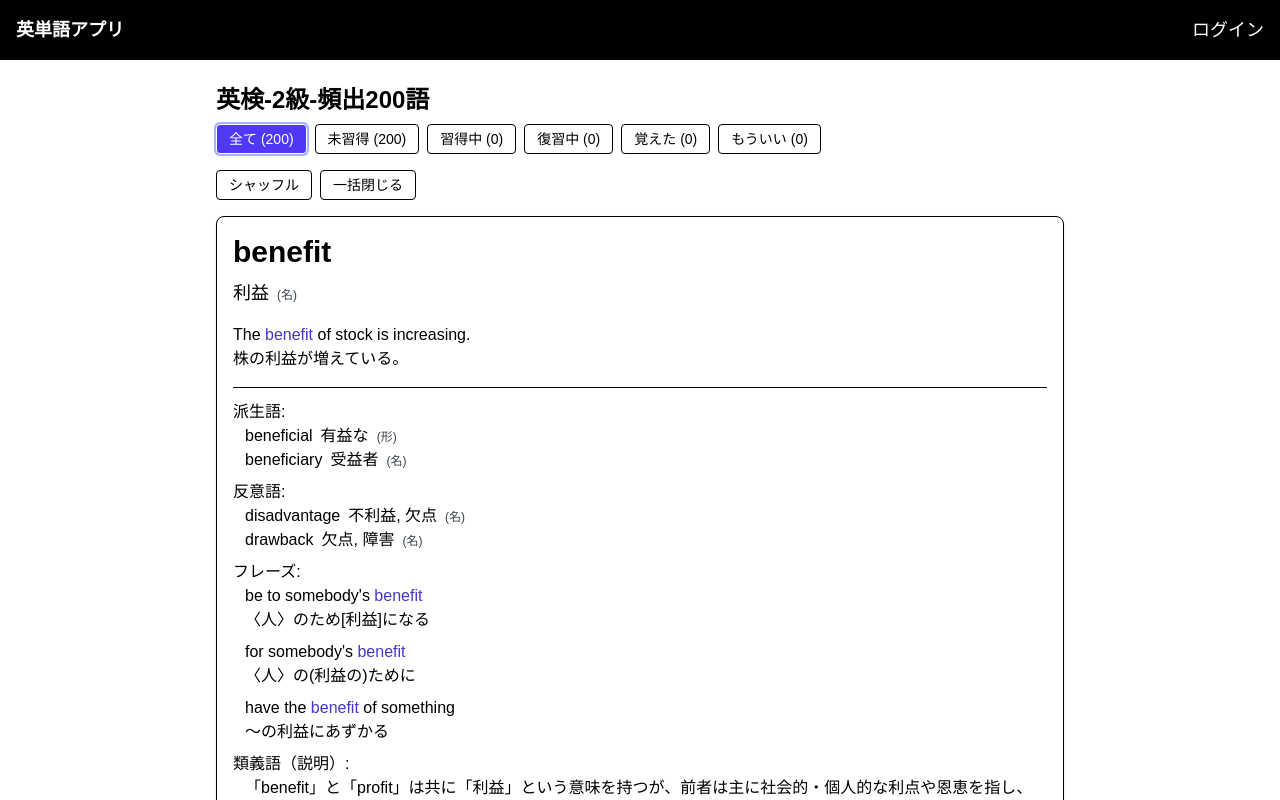
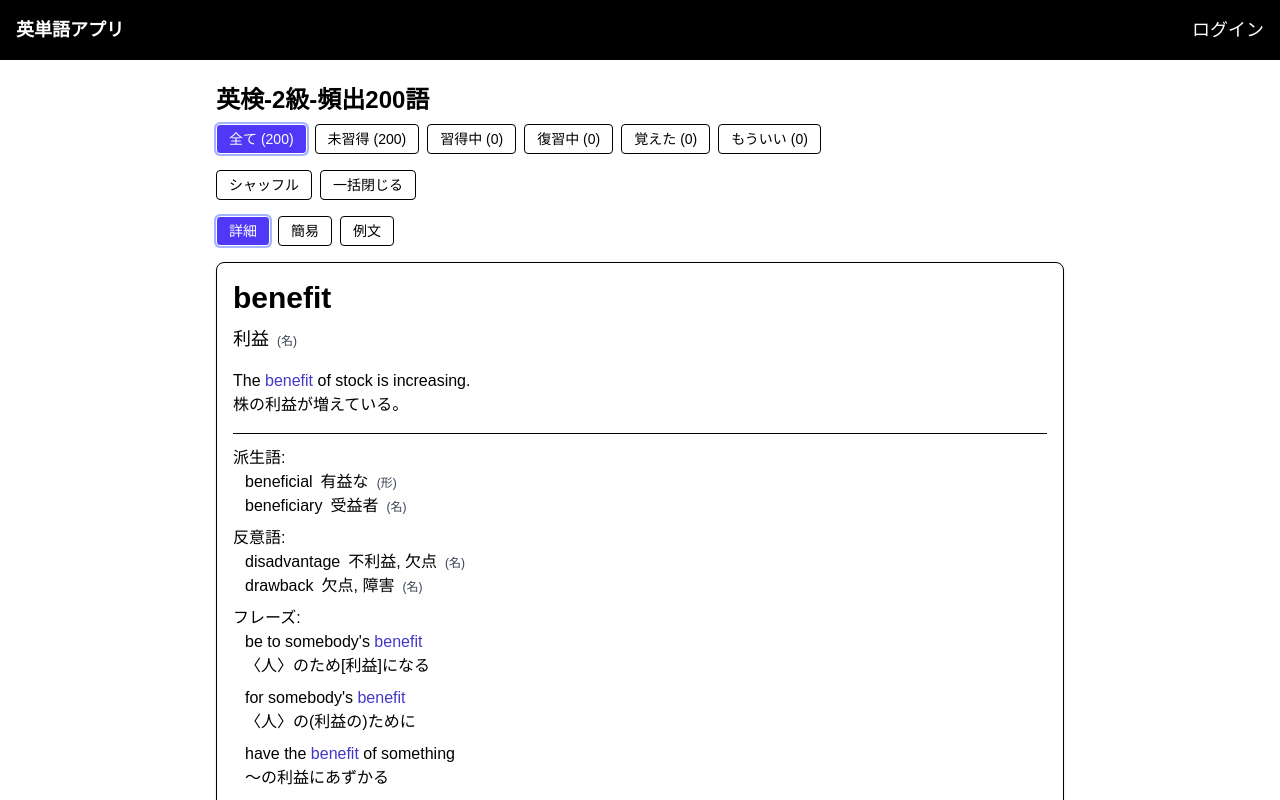
Before and after one commit to r77tchan/word, a Next.js app: page /list in a window 1280 px wide. Both pictures are taken after a click on the button "一括開く". Shown: the top 800 px of the page. Built offline with nearby package versions, Linux system fonts and the light colour scheme.

Commit message:
簡易、例文モード追加

```diff
--- a/app/list/page.tsx
+++ b/app/list/page.tsx
@@ -200,6 +200,31 @@ function FilterButton({ label, count, isActive, onClick }: FilterButtonProps) {
   );
 }
 
+// 表示モード
+type DisplayMode = "detail" | "simple" | "examples";
+
+type ModeButtonProps = {
+  label: string;
+  isActive: boolean;
+  onClick: () => void;
+};
+
+function ModeButton({ label, isActive, onClick }: ModeButtonProps) {
+  return (
+    <button
+      className={cx(
+        "border-fore rounded border px-3 py-1 text-sm select-none hover:cursor-pointer",
+        isActive
+          ? "bg-indigo-600 text-white ring-2 ring-indigo-300 hover:bg-indigo-700"
+          : "bg-background hover:bg-gray-back",
+      )}
+      onClick={onClick}
+    >
+      {label}
+    </button>
+  );
+}
+
 type CardItemProps = {
   item: Item;
   revealed: boolean;
@@ -211,6 +236,9 @@ type CardItemProps = {
   bulkMoveMode?: boolean;
   selected?: boolean;
   onToggleSelect?: (id: string) => void;
+  // 表示モード
+  mode: DisplayMode;
+  onChangeItemMode: (id: string, mode: DisplayMode) => void;
 };
 
 function CardItem({
@@ -223,6 +251,8 @@ function CardItem({
   bulkMoveMode = false,
   selected = false,
   onToggleSelect,
+  mode,
+  onChangeItemMode,
 }: CardItemProps) {
   const pointerDownRef = React.useRef<{ x: number; y: number } | null>(null);
 
@@ -269,6 +299,16 @@ function CardItem({
             revealed ? "items-start" : "items-center",
           )}
         >
+          {mode === "examples" ? (
+            !revealed ? (
+              <div className="flex flex-col gap-1 text-lg sm:text-xl">
+                {item.example && <div>{renderPipeText(item.example)}</div>}
+                {item.json?.other_examples?.map((ex, idx) => (
+                  <div key={idx}>{renderPipeText(ex.english)}</div>
+                ))}
+              </div>
+            ) : null
+          ) : (
             <button
               type="button"
               className={cx(
@@ -284,11 +324,15 @@ function CardItem({
             >
               {renderPipeText(item.english)}
             </button>
+          )}
         </div>
       </div>
 
       {revealed && (
         <div className="cursor-text select-text">
+          {/* 表示モード: detail / simple / examples */}
+          {(mode === "detail" || mode === "simple") && (
+            <>
               {item.translation && (
                 <div className="mb-4 text-lg">
                   <div>
@@ -339,15 +383,20 @@ function CardItem({
 
                 {item.json?.other_examples?.map((ex, idx) => (
                   <div key={idx}>
-                <div className="text-base">{renderPipeText(ex.english)}</div>
+                    <div className="text-base">
+                      {renderPipeText(ex.english)}
+                    </div>
                     <div className="text-base">
                       {renderPipeText(ex.translation)}
                     </div>
                   </div>
                 ))}
               </div>
+            </>
+          )}
 
-          {item.json &&
+          {mode === "detail" &&
+            item.json &&
             ((item.json.derivatives?.length ?? 0) > 0 ||
               (item.json.antonyms?.length ?? 0) > 0 ||
               (item.json.phrases?.length ?? 0) > 0 ||
@@ -404,8 +453,39 @@ function CardItem({
               </div>
             )}
 
-          {/* 下部操作エリアを左右に分割: 左=閉じる, 右=ステータス */}
-          <div className="mt-3 flex items-center justify-between">
+          {mode === "examples" && (
+            <div className="mb-2 space-y-2">
+              {(item.example || item.example_translation) && (
+                <div>
+                  {item.example && (
+                    <div className="text-lg sm:text-xl">
+                      {renderPipeText(item.example)}
+                    </div>
+                  )}
+                  {item.example_translation && (
+                    <div className="text-lg sm:text-xl">
+                      {renderPipeText(item.example_translation)}
+                    </div>
+                  )}
+                </div>
+              )}
+
+              {item.json?.other_examples?.map((ex, idx) => (
+                <div key={idx}>
+                  <div className="text-lg sm:text-xl">
+                    {renderPipeText(ex.english)}
+                  </div>
+                  <div className="text-lg sm:text-xl">
+                    {renderPipeText(ex.translation)}
+                  </div>
+                </div>
+              ))}
+            </div>
+          )}
+
+          {/* 下部操作エリア: 左=閉じる, 中=モードボタン, 右=ステータス */}
+          <div className="mt-3 flex flex-col gap-2 sm:flex-row sm:items-center sm:justify-between">
+            <div className="flex items-center gap-2">
               <button
                 type="button"
                 className="bg-background border-foreground hover:bg-gray-back rounded border px-3 py-1 text-sm select-none hover:cursor-pointer active:scale-105 active:border-white active:bg-amber-200 active:ring-2 active:ring-indigo-300"
@@ -418,6 +498,32 @@ function CardItem({
               >
                 閉じる
               </button>
+
+              {/* 個別モード切替ボタン */}
+              <div className="flex items-center gap-1">
+                <ModeButton
+                  label="詳細"
+                  isActive={mode === "detail"}
+                  onClick={() =>
+                    !bulkMoveMode && onChangeItemMode(item.id, "detail")
+                  }
+                />
+                <ModeButton
+                  label="簡易"
+                  isActive={mode === "simple"}
+                  onClick={() =>
+                    !bulkMoveMode && onChangeItemMode(item.id, "simple")
+                  }
+                />
+                <ModeButton
+                  label="例文"
+                  isActive={mode === "examples"}
+                  onClick={() =>
+                    !bulkMoveMode && onChangeItemMode(item.id, "examples")
+                  }
+                />
+              </div>
+            </div>
 
             <div className="flex items-center gap-2">
               <span
@@ -478,6 +584,12 @@ export default function ListPage() {
   // 追加: 一括移動モードと選択状態
   const [bulkMoveMode, setBulkMoveMode] = useState<boolean>(false);
   const [selected, setSelected] = useState<Record<string, boolean>>({});
+  // 表示モード: グローバルと個別
+  const [globalDisplayMode, setGlobalDisplayMode] =
+    useState<DisplayMode>("detail");
+  const [itemDisplayModes, setItemDisplayModes] = useState<
+    Record<string, DisplayMode>
+  >({});
 
   // open only — 再タップで閉じないようにする
   const toggleReveal = useCallback((id: string) => {
@@ -758,6 +870,34 @@ export default function ListPage() {
           {/* 非表示カウントは表示していません（要望により非表示） */}
         </div>
 
+        {/* 表示モードトグル（フィルタボタンと同じスタイル） */}
+        <div className="mb-4 flex flex-wrap items-center gap-2">
+          <ModeButton
+            label="詳細"
+            isActive={globalDisplayMode === "detail"}
+            onClick={() => {
+              setGlobalDisplayMode("detail");
+              setItemDisplayModes({}); // 既存の個別設定を全て上書き（リセット）
+            }}
+          />
+          <ModeButton
+            label="簡易"
+            isActive={globalDisplayMode === "simple"}
+            onClick={() => {
+              setGlobalDisplayMode("simple");
+              setItemDisplayModes({});
+            }}
+          />
+          <ModeButton
+            label="例文"
+            isActive={globalDisplayMode === "examples"}
+            onClick={() => {
+              setGlobalDisplayMode("examples");
+              setItemDisplayModes({});
+            }}
+          />
+        </div>
+
         {/* リスト間隔をモバイルでやや詰める */}
         <ul className="space-y-3 sm:space-y-4">
           {visibleItemsOrdered.length > 0 ? (
@@ -773,6 +913,10 @@ export default function ListPage() {
                 bulkMoveMode={bulkMoveMode}
                 selected={!!selected[item.id]}
                 onToggleSelect={toggleSelect}
+                mode={itemDisplayModes[item.id] || globalDisplayMode}
+                onChangeItemMode={(id, m) =>
+                  setItemDisplayModes((prev) => ({ ...prev, [id]: m }))
+                }
               />
             ))
           ) : (
```
Lines whose indentation alone changed are shown as unchanged.
